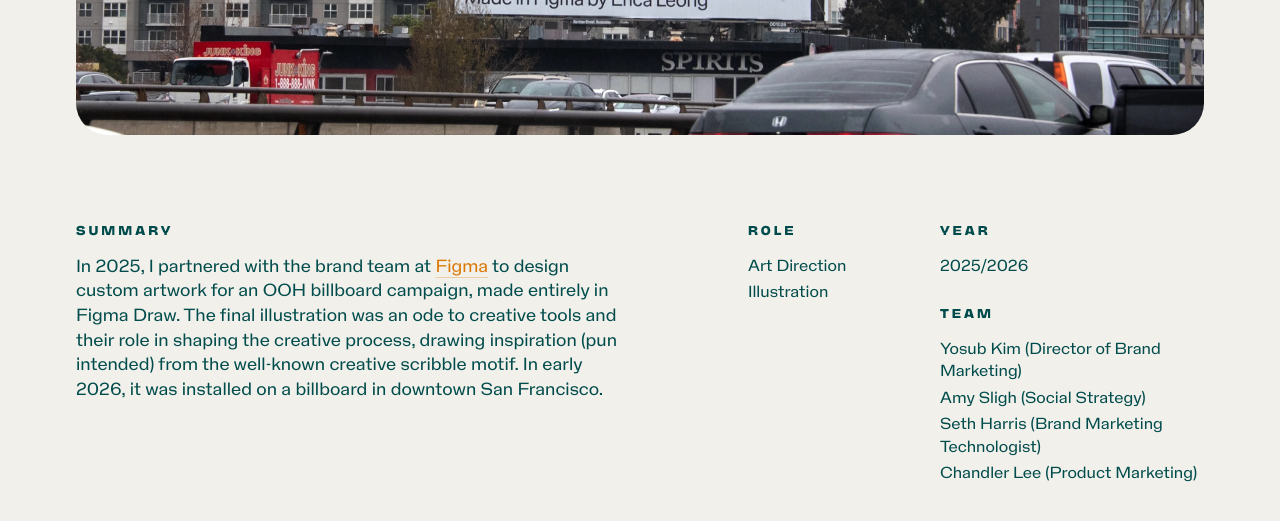
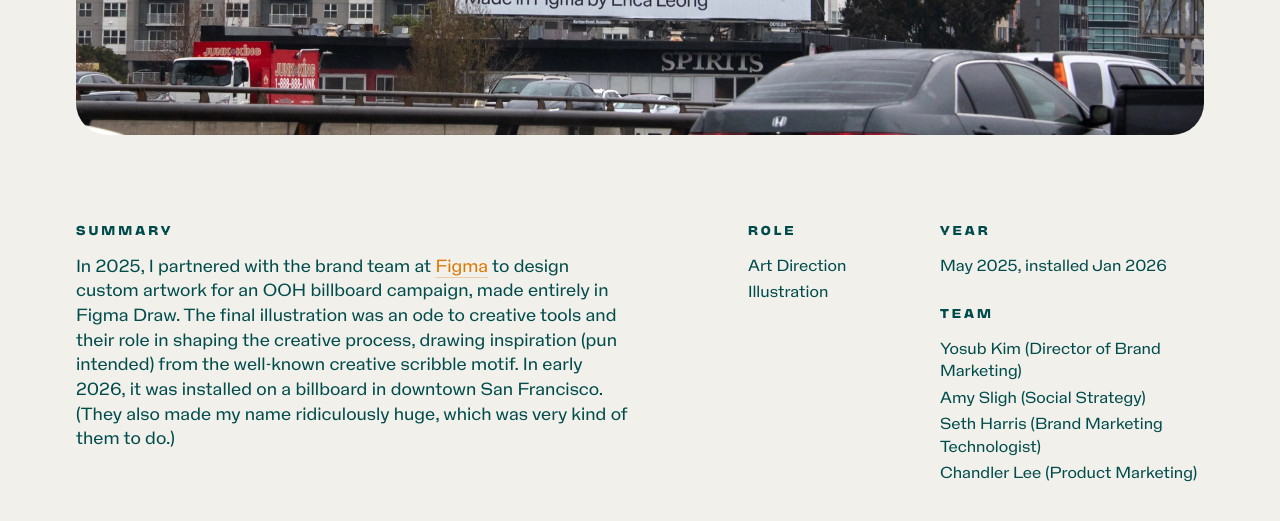
Before and after one commit to ehyleong/ehyleong.github.io, a Jekyll site: the page built from _work/1-FigmaBillboard.html, in a window 1280 px wide and 900 px high, scrolled down 707 px, cut to the strip 0-533 px from the top of the window. Shown: the top 521 px of the strip. Built offline with Jekyll 4.4.1, drawn with Linux system fonts in a browser that asks for light colours; comment, search, counter and statistics services are not loaded.

Commit message:
More copy tweaks

```diff
--- a/_work/1-FigmaBillboard.html
+++ b/_work/1-FigmaBillboard.html
@@ -2,7 +2,7 @@
 layout: project
 title: An Ode to Creative&nbsp;Tools
 permalink: /work/figma-billboard
-year: 2025/2026
+year: May 2025, installed Jan 2026
 client: Figma
 role: <li>Art Direction</li><li>Illustration</li>
 credit: <li>Yosub Kim (Director of Brand Marketing)</li><li>Amy Sligh (Social Strategy)</li><li>Seth Harris (Brand Marketing Technologist)</li><li>Chandler Lee (Product Marketing)</li>
@@ -13,7 +13,7 @@
 - text: View on Instagram
   href: https://www.instagram.com/p/DTMB1gHErBR/
 intro: A billboard to beautify downtown San Francisco.
-byline: In 2025, I partnered with the brand team at <a href="https://figma.com" target="_blank" class="inline-link">Figma</a> to design custom artwork for an OOH billboard campaign, made entirely in Figma Draw. The final illustration was an ode to creative tools and their role in shaping the creative process, drawing inspiration (pun intended) from the well-known creative scribble motif. In early 2026, it was installed on a billboard in downtown San Francisco.
+byline: In 2025, I partnered with the brand team at <a href="https://figma.com" target="_blank" class="inline-link">Figma</a> to design custom artwork for an OOH billboard campaign, made entirely in Figma Draw. The final illustration was an ode to creative tools and their role in shaping the creative process, drawing inspiration (pun intended) from the well-known creative scribble motif. In early 2026, it was installed on a billboard in downtown San Francisco. (They also made my name ridiculously huge, which was very kind of them to do.)
 
 ---
 <section class="work bottom-half-spacer">
--- a/_work/2-FontAwesome.html
+++ b/_work/2-FontAwesome.html
@@ -2,7 +2,7 @@
 layout: project
 title: Icon Specimens
 permalink: /work/font-awesome-icon-specimens
-year: 2025
+year: Jan – Feb 2025
 client: Font Awesome
 role: <li>Illustration</li>
 credit: <li>Jory Raphael (Director of Product)</li><li>Noah Jacobus (Senior Icon Designer)</li>
--- a/_work/3-swag.html
+++ b/_work/3-swag.html
@@ -2,7 +2,7 @@
 layout: project
 title: Steamclock Swag
 permalink: /work/steamclock-swag
-year: 2019 - 2025
+year: 2019 – 2025
 client: Steamclock Software
 role: <li>Art Direction</li><li>Illustration</li><li>Print Design</li>
 credit: Porchlight Press (Printing)
--- a/_work/4-keypads.html
+++ b/_work/4-keypads.html
@@ -2,7 +2,7 @@
 layout: project
 title: Figma Keypads
 permalink: /work/figma-keypads
-year: 2020
+year: Oct 2020
 client: Personal
 role: Illustration
 hero:
```
